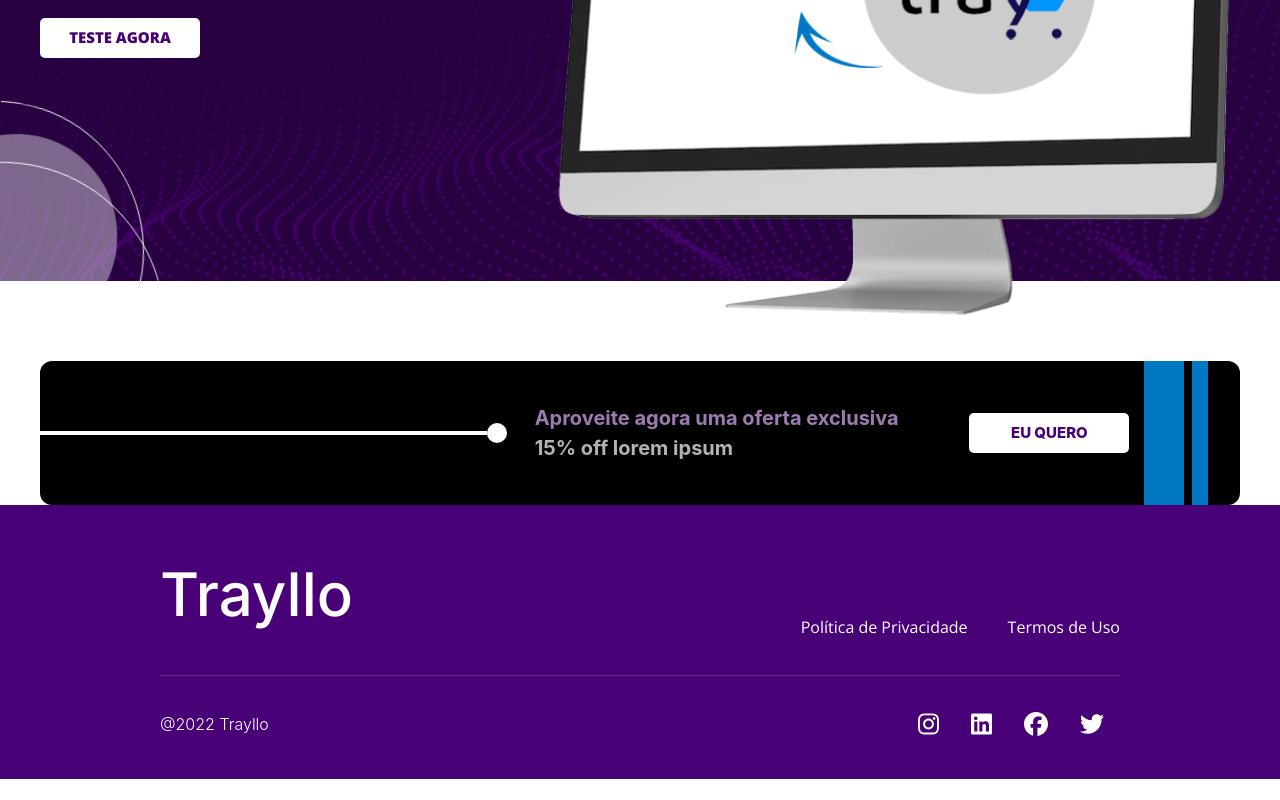
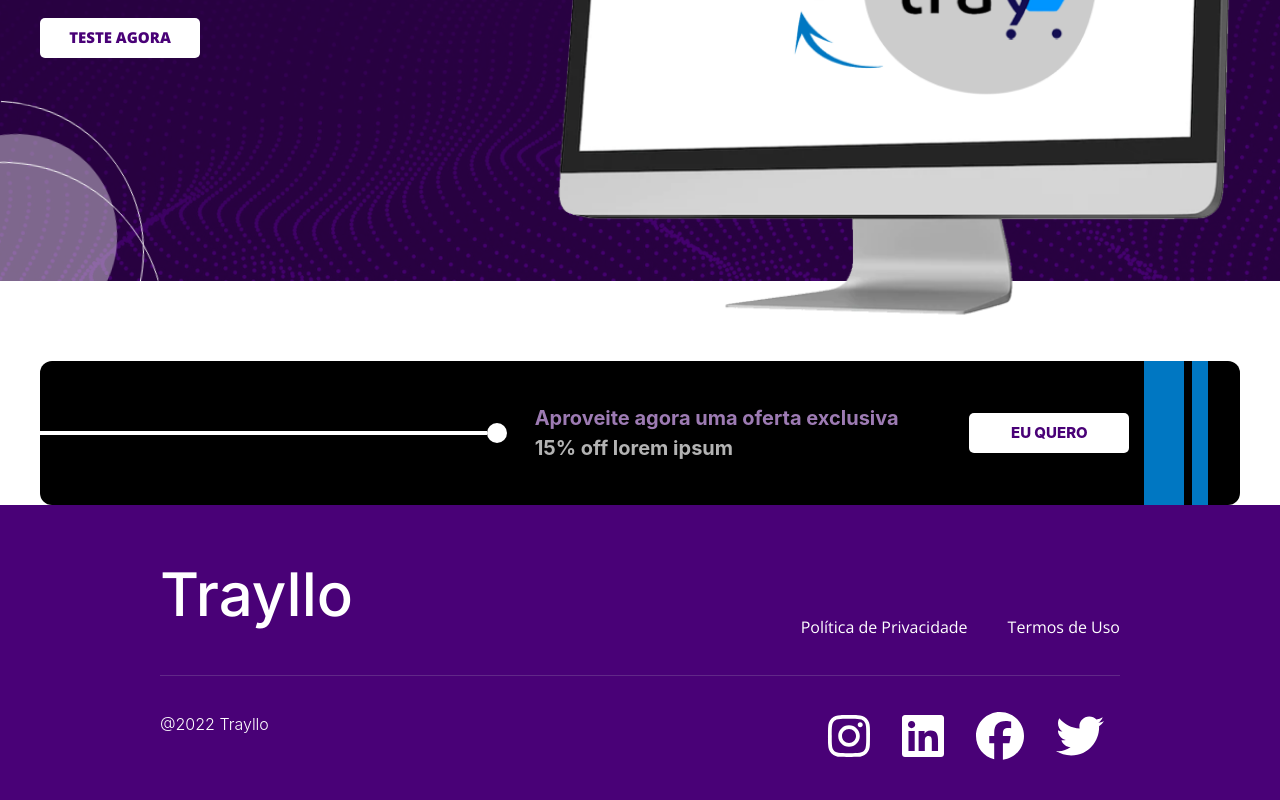
Before and after one commit to kortkamp/trayllo-front, a Next.js app in the folder app/: page / in a window 1280 px wide. Shown: the part 453-1253 px from the top of the page. Before the commit the page ends 1232 px from the top, so only its background shows below. Built offline with nearby package versions, Linux system fonts and the light colour scheme.

Commit message:
feat: change xl text size

```diff
--- a/app/tailwind.config.js
+++ b/app/tailwind.config.js
@@ -35,8 +35,8 @@ module.exports = {
       xs: 15,
       sm: 18,
       md: 20,
-      // lg: 20,
-      xl: 24,
+      lg: 24,
+      xl: 48,
       '2xl': 60,
     },
     extend: {
```
